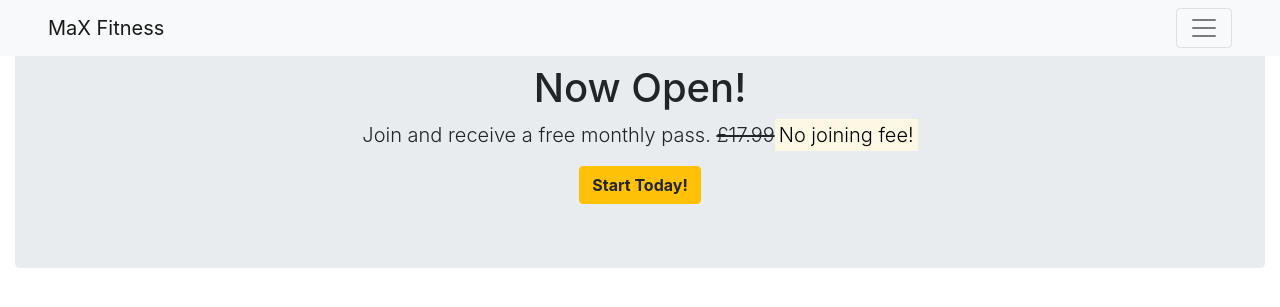
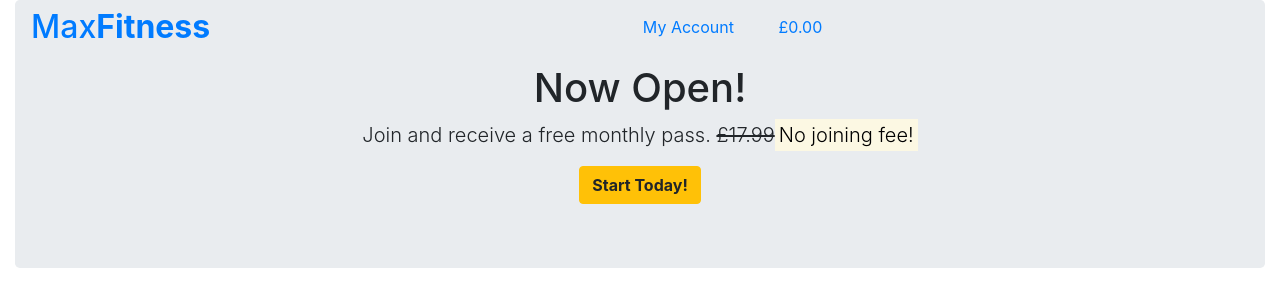
Before and after one commit to magz-dev/max-fit-app, a Django app: page / in a window 1280 px wide. Shown: the top 307 px of the page. Run offline with Django 3.2, Linux system fonts and the light colour scheme.

Commit message:
Add main page header

```diff
--- a/templates/base.html
+++ b/templates/base.html
@@ -15,7 +15,8 @@
     {% endblock %}
 
     {% block corecss %}
-    <link rel="stylesheet" href="https://cdn.jsdelivr.net/npm/bootstrap@4.6.2/dist/css/bootstrap.min.css" integrity="sha384-xOolHFLEh07PJGoPkLv1IbcEPTNtaed2xpHsD9ESMhqIYd0nLMwNLD69Npy4HI+N" crossorigin="anonymous">
+    <link rel="stylesheet" href="https://cdn.jsdelivr.net/npm/bootstrap@4.6.2/dist/css/bootstrap.min.css"
+        integrity="sha384-xOolHFLEh07PJGoPkLv1IbcEPTNtaed2xpHsD9ESMhqIYd0nLMwNLD69Npy4HI+N" crossorigin="anonymous">
     <link rel="stylesheet" href="assets/css/style.css">
 
     {% endblock %}
@@ -43,24 +44,54 @@
 
 <body>
     <header class="container-fluid fixed-top">
-        <nav id="navbar-example2" class="navbar navbar-light bg-light px-5 fixed-top">
-            <a class="navbar-brand" href="index.html">MaX Fitness</a>
-            <button class="navbar-toggler ml-auto" type="button" data-toggle="collapse" data-target="#navbarNavDropdown" aria-controls="navbarNavDropdown" aria-expanded="false" aria-label="Toggle navigation">
-              <span class="navbar-toggler-icon"></span></button>
-              <div class="collapse navbar-collapse" id="navbarNavDropdown">
-            <ul class="nav nav-pills">
-              <li class="nav-item">
-                <a class="nav-link" href="index.html">Home</a>
-              </li>
-              <li class="nav-item">
-                <a class="nav-link" href="gallery.html"> Gallery</a>
-              </li>
-              <li class="nav-item">
-                <a class="nav-link" href="signup.html">Join Now</a>
-              </li>
-            </ul>
-          </div>
-         </nav>
+        <div class="row">
+            <div class="col-12 col-lg-4 my-auto py-1 py-lg-0 text-center text-lg-left">
+                <a href="{% url 'home' %}" class="nav-link main-logo-link">
+                    <h2 class="logo-font text-black my-0">Max<strong>Fitness</strong></h2>
+                </a>
+            </div>
+
+            <div class="col-12 col-lg-4 my-auto py-1 py-lg-0">
+                <ul class="list-inline list-unstyled text-center text-lg-right my-0">
+                    <li class="list-inline-item dropdown">
+                        <a class="text-black nav-link" href="#" id="user-options" data-toggle="dropdown"
+                            aria-haspopup="true" aria-expanded="false">
+                            <div class="text-center">
+                                <div><i class="fas fa-user fa-lg"></i></div>
+                                <p class="my-0">My Account</p>
+                            </div>
+                        </a>
+                        <div class="dropdown-menu border-0" aria-labelledby="user-options">
+                            {% if request.user.is_authenticated %}
+                            {% if request.user.is_superuser %}
+                            <a href="" class="dropdown-item">Product Management</a>
+                            {% endif %}
+                            <a href="" class="dropdown-item">My Profile</a>
+                            <a href="{% url 'account_logout' %}" class="dropdown-item">Logout</a>
+                            {% else %}
+                            <a href="{% url 'account_signup' %}" class="dropdown-item">Register</a>
+                            <a href="{% url 'account_login' %}" class="dropdown-item">Login</a>
+                            {% endif %}
+                        </div>
+                    </li>
+                    <li class="list-inline-item">
+                        <a class="{% if grand_total %}text-info font-weight-bold{% else %}text-black{% endif %} nav-link"
+                            href="">
+                            <div class="text-center">
+                                <div><i class="fas fa-shopping-bag fa-lg"></i></div>
+                                <p class="my-0">
+                                    {% if grand_total %}
+                                    ${{ grand_total|floatformat:2 }}
+                                    {% else %}
+                                    £0.00
+                                    {% endif %}
+                                </p>
+                            </div>
+                        </a>
+                    </li>
+                </ul>
+            </div>
+        </div>
     </header>
 
     {% if messages %}
```
